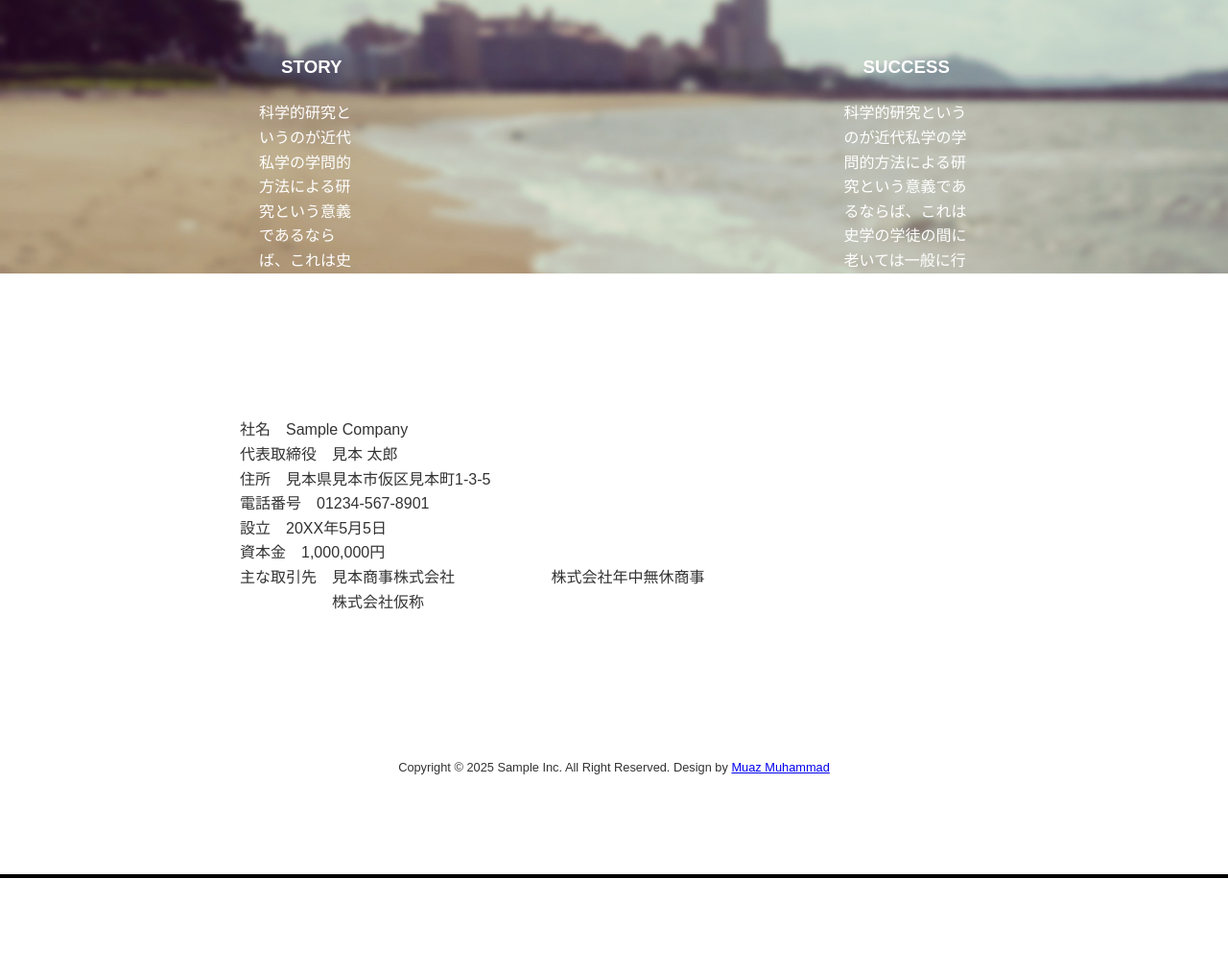
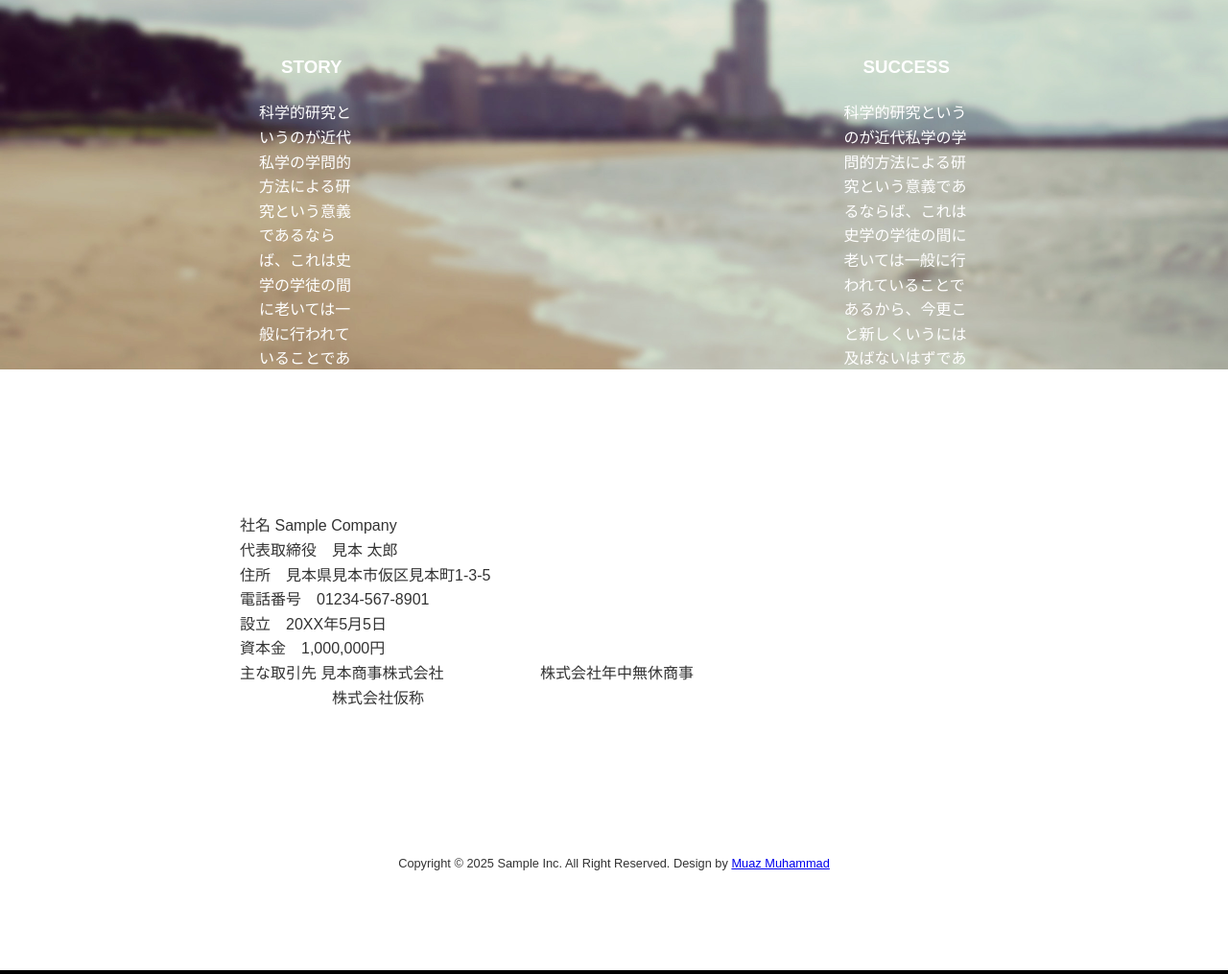
Before and after one commit to muaz64/JB-Connect-Ltd-Demo-Project, a plain HTML site: page index.html in a window 1280 px wide. Shown: the part 4023-5038 px from the top of the page at 96% size. Before the commit the page ends 4938 px from the top, so only its background shows below. Drawn offline with Linux system fonts and the light colour scheme; grey boxes are pictures that could not be loaded.

Commit message:
third commit

```diff
--- a/index.html
+++ b/index.html
@@ -101,15 +101,15 @@
   <footer>
     <div class="footer">
       <div class="footer-info">
-        <p>社名　Sample Company</p>
+        <p>社名 <span>Sample Company</span></p>
       <p>代表取締役　見本 太郎</p>
       <p>住所　見本県見本市仮区見本町1-3-5</p>
       <p>電話番号　01234-567-8901</p>
       <p>設立　20XX年5月5日</p>
       <p>資本金　1,000,000円</p>
-      <p>主な取引先　<a>見本商事株式会社
+      <p>主な取引先 <span><a>見本商事株式会社
         　　　　　　株式会社年中無休商事
-        　　　　　　株式会社仮称</a>
+        　　　　　　株式会社仮称</a></span>
         </p>
       </div>
         <div class="footer-map">
--- a/style.css
+++ b/style.css
@@ -163,7 +163,7 @@
 /* Story&Success */
 .story-success {
   background: url('bgSec04.jpg') no-repeat center/cover;
-  height: 400px;
+  height: 500px;
   color: white;
   padding: 50px 20px;
   display: flex;
```
